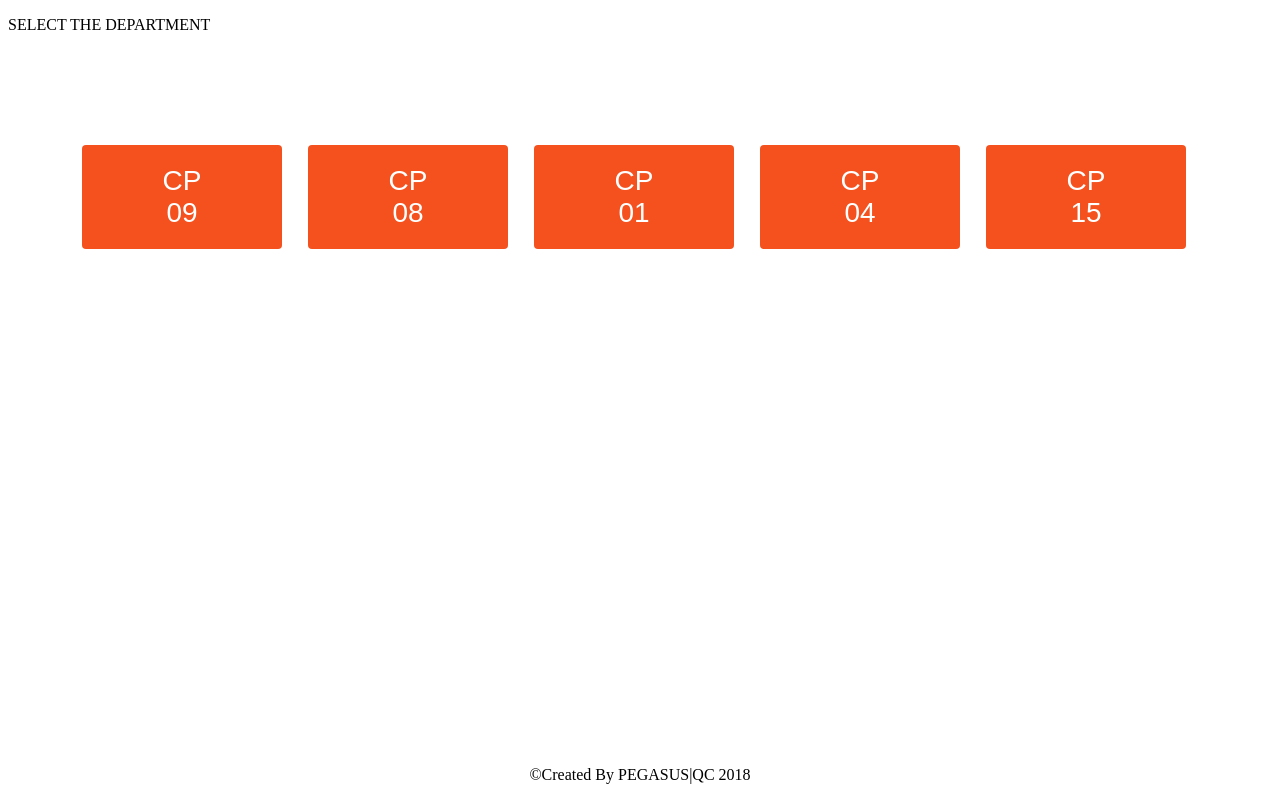
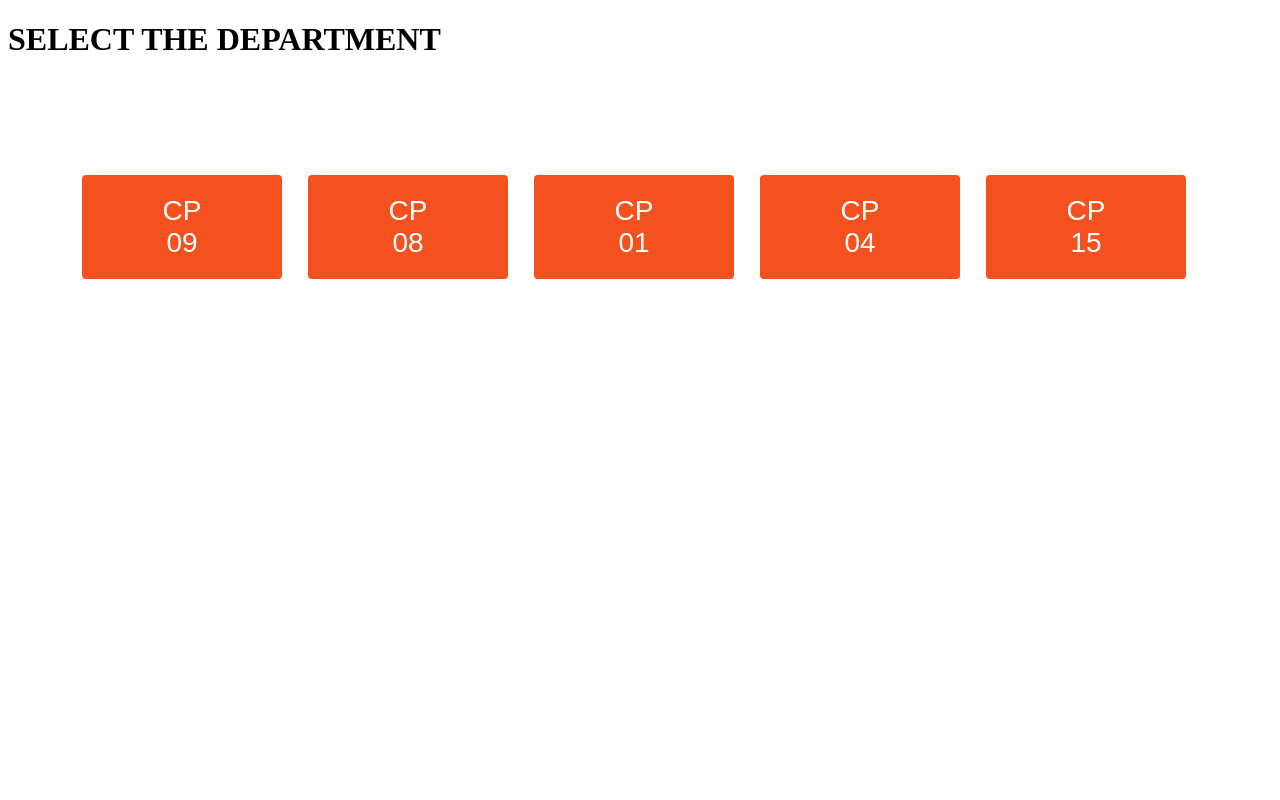
Before and after one commit to krishnaraj-e/Resource_allocator, a PHP site: page /select_dept_for_deallocation.php in a window 1280 px wide. Run offline with PHP 8.4, Linux system fonts and the light colour scheme; a user stored in the database is signed in.

Commit message:
Update select_dept_for_deallocation.php

```diff
--- a/select_dept_for_deallocation.php
+++ b/select_dept_for_deallocation.php
@@ -68,7 +68,7 @@ if(!isset($_SESSION['user']) || empty($_SESSION['user']))
 </head>
 <body>
 
-<p> SELECT THE DEPARTMENT</p>
+<h1> SELECT THE DEPARTMENT</h1>
 
 
 	<center>
@@ -83,7 +83,6 @@ if(!isset($_SESSION['user']) || empty($_SESSION['user']))
 </center>
 
 <div class="footer">
-  <p>&copy;Created By PEGASUS|QC 2018</p>
 </div>
 
 </body>
```
